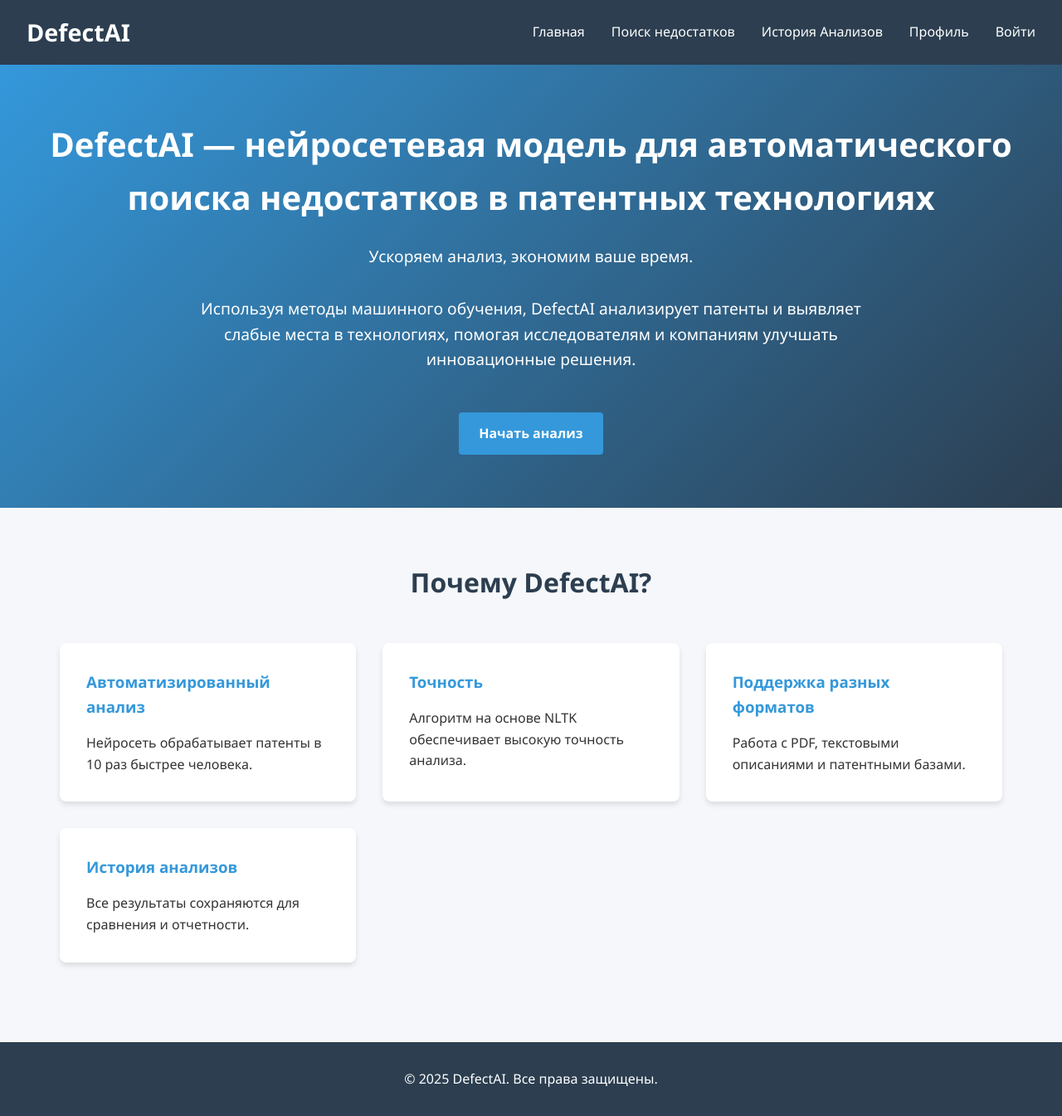
After one commit to radical23/Diplom_komp_lingvistika, a Django app: page / in a window 1280 px wide. The commit adds this page. Shown: the whole page at 83% size. Run offline with Django 5.2, Linux system fonts and the light colour scheme; parts of the project's set-up code (start-up, migrations or seed data) failed here and were passed over.

Commit message:
добавление начальной страницы, и мелкие правки

```diff
--- /dev/null
+++ b/Diploma_Weaknesses/patent_analysis/templates/home_page.html
@@ -0,0 +1,185 @@
+<!DOCTYPE html>
+<html lang="ru">
+
+<head>
+    <meta charset="UTF-8">
+    <meta name="viewport" content="width=device-width, initial-scale=1.0">
+    <title>DefectAI - Анализ недостатков в патентах</title>
+    <style>
+        * {
+            margin: 0;
+            padding: 0;
+            box-sizing: border-box;
+            font-family: 'Segoe UI', Tahoma, Geneva, Verdana, sans-serif;
+        }
+
+        body {
+            background-color: #f5f7fa;
+            color: #333;
+            line-height: 1.6;
+        }
+
+        header {
+            background-color: #2c3e50;
+            color: white;
+            padding: 1rem 2rem;
+            display: flex;
+            justify-content: space-between;
+            align-items: center;
+            box-shadow: 0 2px 5px rgba(0, 0, 0, 0.1);
+        }
+
+        .logo {
+            font-size: 1.8rem;
+            font-weight: bold;
+        }
+
+        nav ul {
+            display: flex;
+            list-style: none;
+        }
+
+        nav ul li {
+            margin-left: 2rem;
+        }
+
+        nav ul li a {
+            color: white;
+            text-decoration: none;
+            font-weight: 500;
+            transition: color 0.3s;
+        }
+
+        nav ul li a:hover {
+            color: #3498db;
+        }
+
+        .hero {
+            text-align: center;
+            padding: 4rem 2rem;
+            background: linear-gradient(135deg, #3498db, #2c3e50);
+            color: white;
+        }
+
+        .hero h1 {
+            font-size: 2.5rem;
+            margin-bottom: 1.5rem;
+        }
+
+        .hero p {
+            font-size: 1.2rem;
+            max-width: 800px;
+            margin: 0 auto 2rem;
+        }
+
+        .features {
+            padding: 4rem 2rem;
+            max-width: 1200px;
+            margin: 0 auto;
+        }
+
+        .features h2 {
+            text-align: center;
+            margin-bottom: 3rem;
+            font-size: 2rem;
+            color: #2c3e50;
+        }
+
+        .feature-list {
+            display: grid;
+            grid-template-columns: repeat(auto-fit, minmax(300px, 1fr));
+            gap: 2rem;
+        }
+
+        .feature-item {
+            background: white;
+            padding: 2rem;
+            border-radius: 8px;
+            box-shadow: 0 4px 6px rgba(0, 0, 0, 0.1);
+            transition: transform 0.3s;
+        }
+
+        .feature-item:hover {
+            transform: translateY(-5px);
+        }
+
+        .feature-item h3 {
+            color: #3498db;
+            margin-bottom: 1rem;
+        }
+
+        .btn {
+            display: inline-block;
+            background-color: #3498db;
+            color: white;
+            padding: 0.8rem 1.5rem;
+            border-radius: 4px;
+            text-decoration: none;
+            font-weight: bold;
+            transition: background-color 0.3s;
+            margin-top: 1rem;
+        }
+
+        .btn:hover {
+            background-color: #2980b9;
+        }
+
+        footer {
+            background-color: #2c3e50;
+            color: white;
+            text-align: center;
+            padding: 2rem;
+            margin-top: 2rem;
+        }
+    </style>
+</head>
+
+<body>
+    <header>
+        <div class="logo">DefectAI</div>
+        <nav>
+            <ul>
+                <li><a href="#">Главная</a></li>
+                <li><a href="#">Поиск недостатков</a></li>
+                <li><a href="#">История Анализов</a></li>
+                <li><a href="#">Профиль</a></li>
+                <li><a href="#">Войти</a></li>
+            </ul>
+        </nav>
+    </header>
+
+    <section class="hero">
+        <h1>DefectAI — нейросетевая модель для автоматического поиска недостатков в патентных технологиях</h1>
+        <p>Ускоряем анализ, экономим ваше время.</p>
+        <p>Используя методы машинного обучения, DefectAI анализирует патенты и выявляет слабые места в технологиях, помогая исследователям и компаниям улучшать инновационные решения.</p>
+        <a href="#" class="btn">Начать анализ</a>
+    </section>
+
+    <section class="features">
+        <h2>Почему DefectAI?</h2>
+        <div class="feature-list">
+            <div class="feature-item">
+                <h3>Автоматизированный анализ</h3>
+                <p>Нейросеть обрабатывает патенты в 10 раз быстрее человека.</p>
+            </div>
+            <div class="feature-item">
+                <h3>Точность</h3>
+                <p>Алгоритм на основе NLTK обеспечивает высокую точность анализа.</p>
+            </div>
+            <div class="feature-item">
+                <h3>Поддержка разных форматов</h3>
+                <p>Работа с PDF, текстовыми описаниями и патентными базами.</p>
+            </div>
+            <div class="feature-item">
+                <h3>История анализов</h3>
+                <p>Все результаты сохраняются для сравнения и отчетности.</p>
+            </div>
+        </div>
+    </section>
+
+    <footer>
+        <p>&copy; 2025 DefectAI. Все права защищены.</p>
+    </footer>
+</body>
+
+</html>
--- a/Diploma_Weaknesses/patent_analysis/templates/split_view.html
+++ b/Diploma_Weaknesses/patent_analysis/templates/split_view.html
@@ -340,7 +340,9 @@
             });
         });
 
-        const keywords = ['недостаток', 'недостатком', 'недостатки', 'недостатков', 'минусы', 'недостатками', 'проблема', 'проблемой'];
+        const keywords = ["сложность", "дороговизна", "низкая эффективность", "ограничение", 'недостаток', 'проблемам',
+            'недостатком', 'недостатки', 'недостатков', 'минусы', 'недостатками', 'проблема', 'проблемой', 'не обеспечивает', 'не обеспечивают', 'техническая проблема'
+        ];
 
 
         function highlightKeywords() {
--- a/Diploma_Weaknesses/patent_analysis/urls.py
+++ b/Diploma_Weaknesses/patent_analysis/urls.py
@@ -6,4 +6,5 @@ urlpatterns = [
     path('analyze/', views.analyze_patent, name='analyze_patent'),
     path('save/', views.save_analysis, name='save_analysis'),  # Исправлено на save_analysis
     path("analyze-page/", analyze_page, name="analyze_page"),
+    path('', views.home_page,name='home_page')
 ]
--- a/Diploma_Weaknesses/patent_analysis/views.py
+++ b/Diploma_Weaknesses/patent_analysis/views.py
@@ -9,6 +9,10 @@ import re
 MODEL_PATH = os.path.join(os.path.dirname(__file__), 'classifier.pickle')
 with open(MODEL_PATH, 'rb') as model_file:
     classifier = pickle.load(model_file)
+
+def home_page(request):
+    """Отображает форму главной страницы"""
+    return render(request,'home_page.html')
 
 def upload_form(request):
     """Отображает форму загрузки патента"""
--- a/automatic_parser_weak_adv_key_words.py
+++ b/automatic_parser_weak_adv_key_words.py
@@ -29,8 +29,8 @@ sqlite_conn.commit()
 # Ключевые слова
 advantages_keywords = ["эффективный", "улучшенный", "надёжный", "высокая точность", "технический результат",
                        "технической задачей", "позволяет", "достигается", "улучшает", "повышает"]
-weaknesses_keywords = ["сложность", "дороговизна", "низкая эффективность", "ограничение", 'недостаток',
-                       'недостатком', 'недостатки', 'недостатков', 'минусы', 'недостатками', 'проблема', 'проблемой','не обеспечивает','не обеспечивают']
+weaknesses_keywords = ["сложность", "дороговизна", "низкая эффективность", "ограничение", 'недостаток','проблемам',
+                       'недостатком', 'недостатки', 'недостатков', 'минусы', 'недостатками', 'проблема', 'проблемой','не обеспечивает','не обеспечивают','техническая проблема']
 stop_words = [
     "опубл",
     re.compile(r'\b\d{1,2}\.\d{1,2}\.\d{4}\b'),  # dd.mm.yyyy
```
Also changed, not shown: komp_ling_lab4_classification.py (+4 -4 lines), 1 other file.
